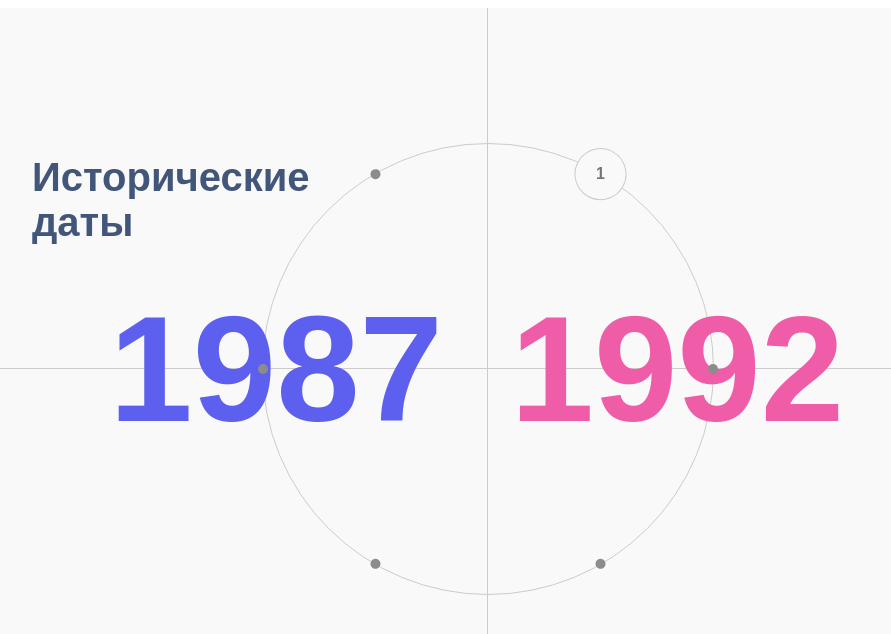
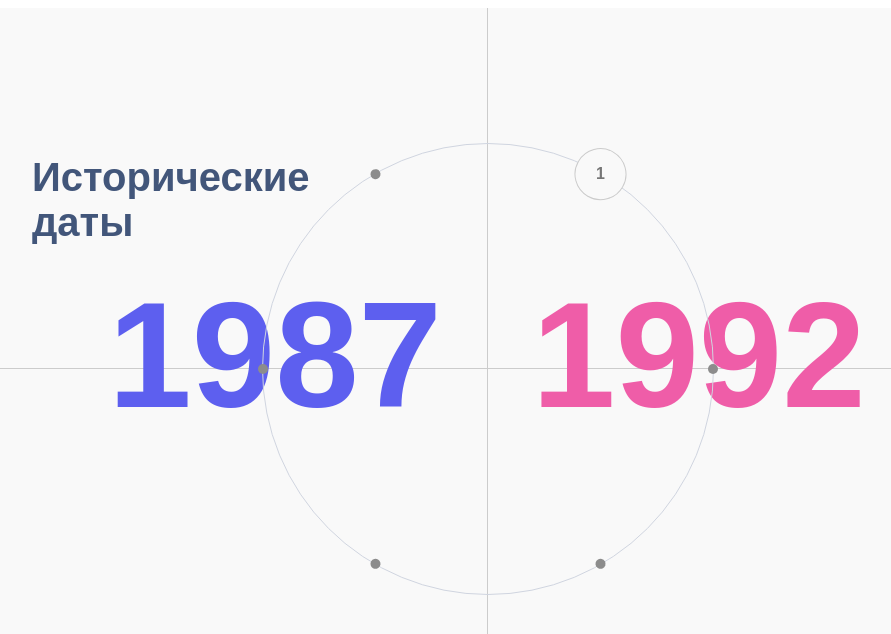
Before and after one commit to mayerprog/historical-events, a React app: page / in a window 1280 px wide. Shown: the top 634 px of the page, without its empty margins (153-1044 px from the left). Built offline with nearby package versions, Linux system fonts and the light colour scheme.

Commit message:
feat: add gsap animation to circles

```diff
--- a/package.json
+++ b/package.json
@@ -11,6 +11,7 @@
   "author": "",
   "license": "ISC",
   "dependencies": {
+    "gsap": "^3.12.5",
     "react": "^18.3.1",
     "react-dom": "^18.3.1",
     "sass": "^1.81.0",
--- a/src/components/HistoryCircle/HistoryCircle.module.scss
+++ b/src/components/HistoryCircle/HistoryCircle.module.scss
@@ -32,12 +32,13 @@
 .circle {
   width: 450px;
   height: 450px;
-  border: 0.5px solid #ccc;
+  border: 0.5px solid #d0d5e0;
   border-radius: 50%;
   position: relative;
   display: flex;
   align-items: center;
   justify-content: center;
+  z-index: 1000;
 }
 
 .date {
@@ -46,14 +47,14 @@
   font-weight: 700;
   font-family: "PT Sans", sans-serif;
   z-index: 999;
-
+  top: 28%;
   &.left {
     right: 60%;
     color: #5d5fef;
   }
 
   &.right {
-    left: 55%;
+    left: 60%;
     color: #ef5da8;
   }
 }
@@ -82,13 +83,13 @@
 .openedCircle {
   position: absolute;
   border-radius: 50%;
+  cursor: pointer;
 }
 
 .closedCircle {
   width: 10px;
   height: 10px;
   background-color: rgb(140, 140, 140);
-  z-index: 1000;
 }
 
 .openedCircle {
@@ -100,7 +101,6 @@
   justify-content: center;
   background-color: #f9f9f9;
   z-index: 998;
-  cursor: pointer;
 }
 
 .circleNumber {
--- a/src/components/HistoryCircle/HistoryCircle.tsx
+++ b/src/components/HistoryCircle/HistoryCircle.tsx
@@ -1,6 +1,7 @@
-import React, { useState } from "react";
+import React, { useRef, useState } from "react";
 import styles from "./HistoryCircle.module.scss";
 import events from "./../../../mock-data.json";
+import gsap from "gsap";
 
 interface Area {
   area: string;
@@ -14,26 +15,29 @@ interface Year {
 
 const HistoryCircle: React.FC = () => {
   const [activeIndex, setActiveIndex] = useState(0);
+  const circleRef = useRef<HTMLDivElement>(null);
 
   const chosenYears = events[activeIndex].years;
 
   const rotateDegree = (index: number) => index * (360 / events.length) + 30;
 
   const handleEventClick = (index: number) => {
-    setActiveIndex(index);
+    if (index === activeIndex) return;
+    const rotationDiff = (activeIndex - index) * (360 / events.length);
+
+    gsap.to(circleRef.current, {
+      rotation: `+=${rotationDiff}`,
+      duration: Math.abs(rotationDiff) / 360,
+      ease: "power2.inOut",
+      onComplete: () => setActiveIndex(index),
+    });
   };
 
   return (
     <div className={styles.container}>
       <h1 className={styles.title}>Исторические даты</h1>
       <div className={styles.circleContainer}>
-        <div className={styles.circle}>
-          <span className={`${styles.date} ${styles.left}`}>
-            {chosenYears[0]?.year}
-          </span>
-          <span className={`${styles.date} ${styles.right}`}>
-            {chosenYears[chosenYears.length - 1]?.year}
-          </span>
+        <div className={styles.circle} ref={circleRef}>
           {events.map((_, index) => (
             <div
               key={index}
@@ -62,6 +66,12 @@ const HistoryCircle: React.FC = () => {
             </div>
           ))}
         </div>
+        <span className={`${styles.date} ${styles.left}`}>
+          {chosenYears[0]?.year}
+        </span>
+        <span className={`${styles.date} ${styles.right}`}>
+          {chosenYears[chosenYears.length - 1]?.year}
+        </span>
       </div>
 
       <div className={styles.axisX}></div>
```
